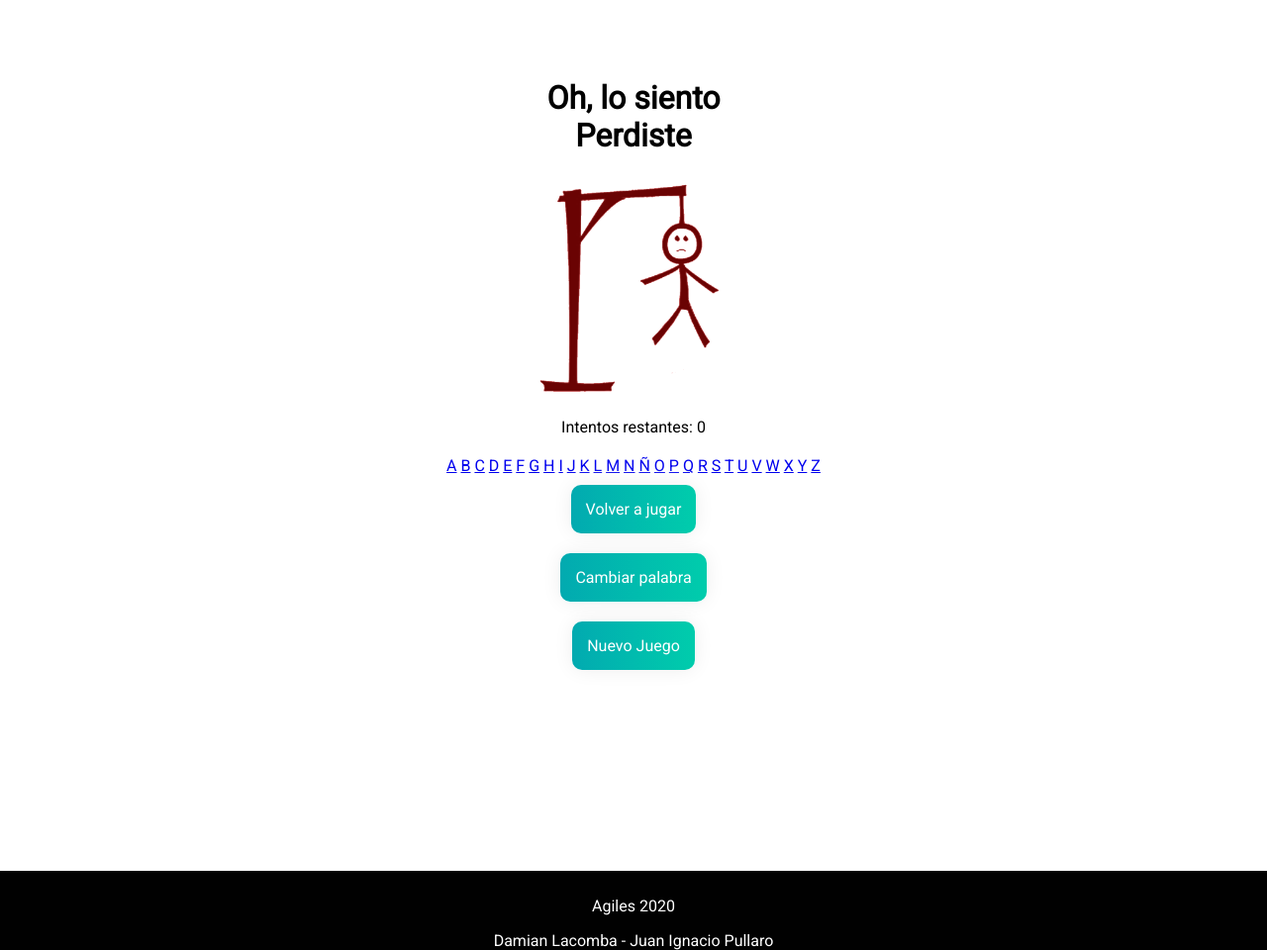
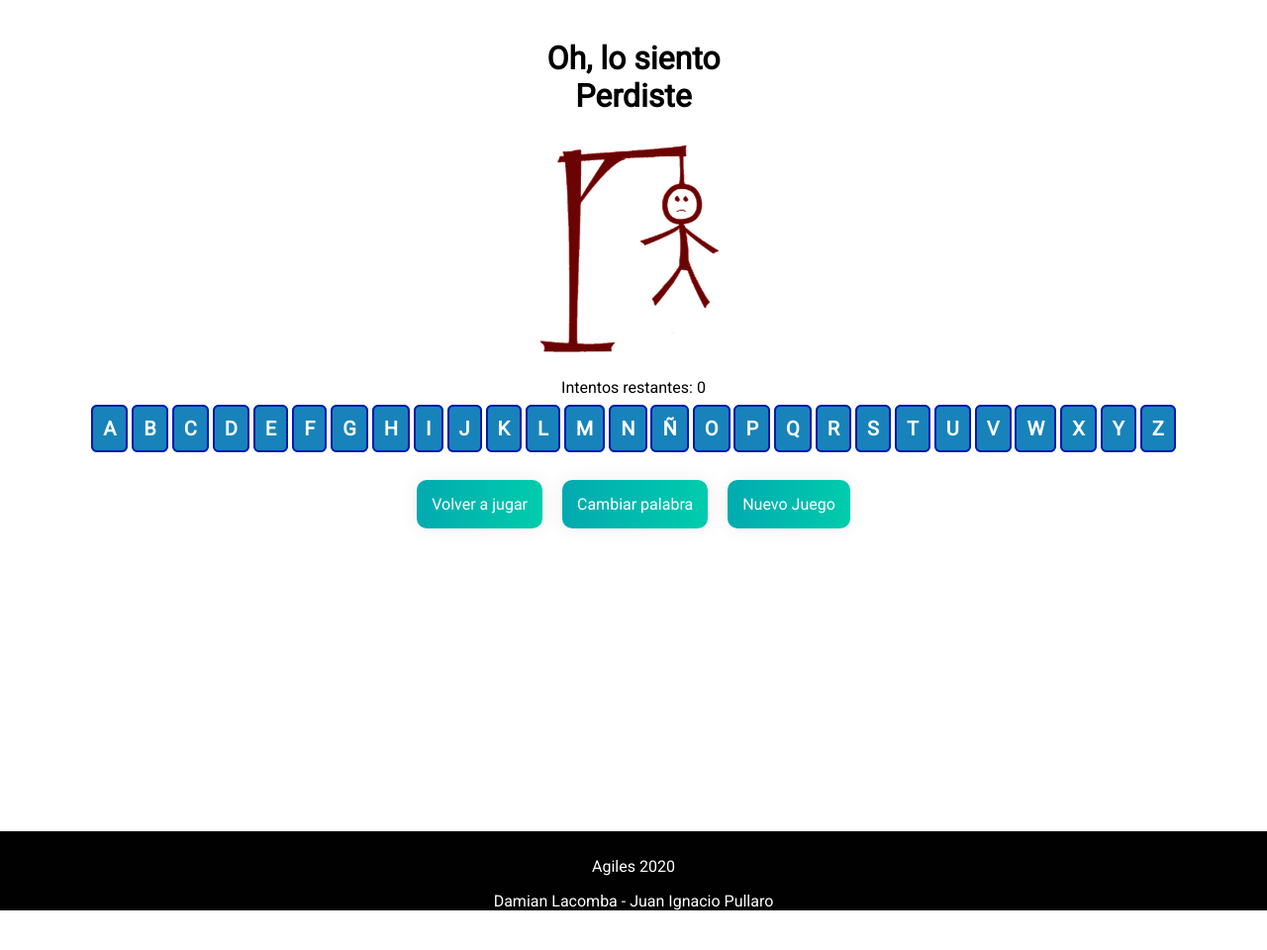
Before and after one commit to damianlacomba/ahorcado2020, a Flask app: template templates/juego.html in a window 1280 px wide. Shown: the part 50-1010 px from the top of the page at 99% size. After the commit the page ends 970 px from the top, so only its background shows below. Run offline with Flask 2, Linux system fonts and the light colour scheme; the template is opened without the code that fills it, so the values that code supplies are empty.

Commit message:
new-update1

```diff
--- a/static/css/main.css
+++ b/static/css/main.css
@@ -32,8 +32,9 @@ body{
 
 .content{
     height: 100vh;
-    margin-top: 80px;
+    margin-top: 40px;
     text-align: center;
+
 }
 
 .user{
@@ -84,8 +85,9 @@ picture img {
 
 .new-game{
     display: flex;
-    flex-direction: column;
     align-items: center;
+    justify-content: center;
+    margin-top: 30px;
 }
 
 .new-game > #reset{
--- a/templates/juego.html
+++ b/templates/juego.html
@@ -29,17 +29,17 @@
                 {%endif%}
                 {%for letra in ['A','B','C','D','E','F','G','H','I','J','K','L','M','N','Ñ','O','P','Q','R','S','T','U','V','W','X','Y','Z']:%}
                       {%if letra in juego.letras: %}
-                        <a class="boton_personalizado1"value="{{letra}}"  class="letra"  id="{{letra}}">{{letra}}</a>
+                        <a value="{{letra}}"  class="letra"  id="{{letra}}">{{letra}}</a>
                       {%else:%}
-                        <a class="boton_personalizado1"value="{{letra}}" href="/jugar/{{letra}}" class="letra" id="{{letra}}">{{letra}}</a>
+                        <a value="{{letra}}" href="/jugar/{{letra}}" class="letra" id="{{letra}}">{{letra}}</a>
                       {%endif%}
                 {%endfor%}
             </div>
 
             <div class="new-game">
-                <a class="boton_personalizado" href="/" id="reset">Volver a jugar</a>
-                <a class="boton_personalizado" href="/" id="reset">Cambiar palabra</a>
-                <a class="boton_personalizado" href="/" id="reset">Nuevo Juego</a>
+                <a href="/" id="reset">Volver a jugar</a>
+                <a href="/" id="reset">Cambiar palabra</a>
+                <a href="/" id="reset">Nuevo Juego</a>
             </div>
 
 
```
